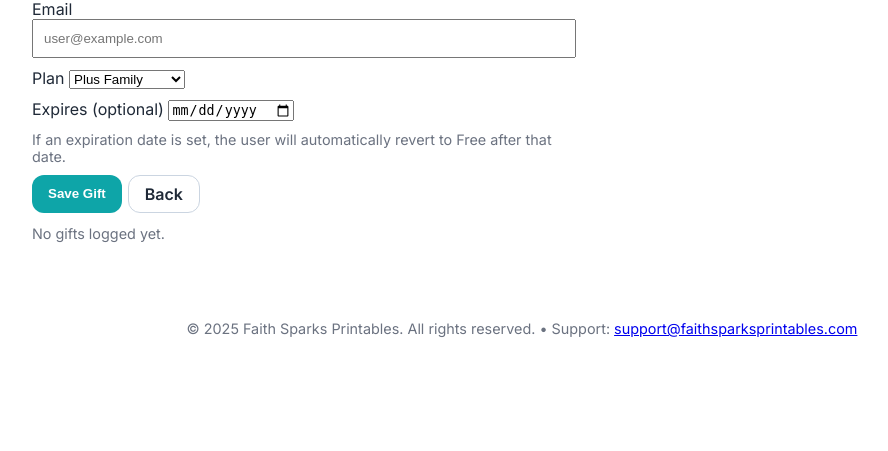
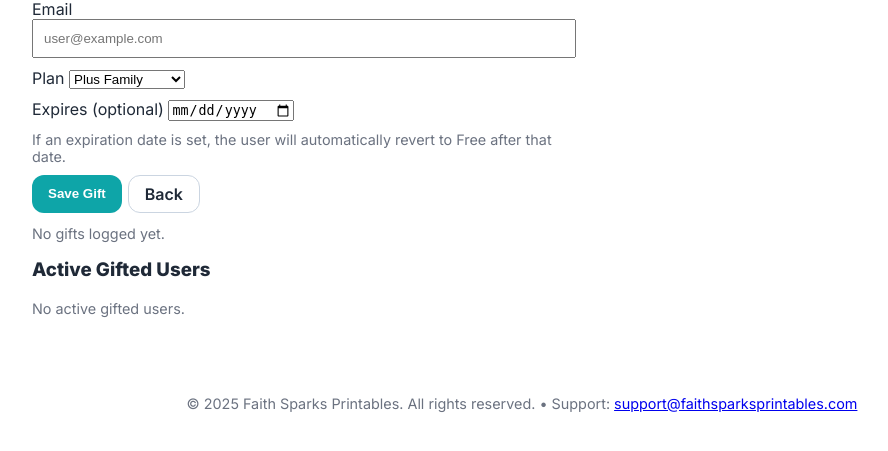
Before and after one commit to theandrewgordon/bible-generator, a Flask app: template templates/admin_gift.html in a window 1280 px wide. Shown: the part 169-620 px from the top of the page, without its empty margins (118-1006 px from the left). Run offline with Flask 3, Linux system fonts and the light colour scheme; the template is opened without the code that fills it, so the values that code supplies are empty; some libraries are stand-ins or nearby versions.

Commit message:
updated subscribe

```diff
--- a/app.py
+++ b/app.py
@@ -1430,6 +1430,20 @@ def admin_gift():
     if request.method == 'POST':
         if not db:
             return 'Firestore not configured', 500
+        action = (request.form.get('action') or 'gift').strip()
+        if action == 'revoke':
+            email = (request.form.get('email') or '').strip().lower()
+            if not email:
+                flash('Email is required', 'error')
+                return redirect(url_for('admin_gift'))
+            try:
+                db.collection('users').document(email).set({ 'plan': 'free', 'isPro': False, 'gifted': False, 'giftExpiresAt': None, 'updatedAt': firestore.SERVER_TIMESTAMP }, merge=True)
+                flash('Gift revoked', 'success')
+            except Exception as e:
+                traceback.print_exc()
+                flash(f'Revoke failed: {e}', 'error')
+            return redirect(url_for('admin_gift'))
+        # default: create/update gift
         email = (request.form.get('email') or '').strip().lower()
         plan = (request.form.get('plan') or 'family').strip().lower()
         expires = (request.form.get('expires') or '').strip()
@@ -1442,27 +1456,18 @@ def admin_gift():
             'gifted': True,
             'updatedAt': firestore.SERVER_TIMESTAMP,
         }
-        # Parse YYYY-MM-DD
         if expires:
             try:
                 y,m,d = [int(x) for x in expires.split('-')]
-                # Store as naive UTC date end-of-day
                 dt = datetime(y,m,d,23,59,59,tzinfo=timezone.utc)
                 data['giftExpiresAt'] = dt
             except Exception:
                 flash('Could not parse expiration date; ignoring.', 'warning')
         try:
             db.collection('users').document(email).set(data, merge=True)
-            # Log gift entry
             try:
                 admin_email = session.get('user_email')
-                entry = {
-                    'email': email,
-                    'plan': plan,
-                    'expiresAt': data.get('giftExpiresAt'),
-                    'by': admin_email,
-                    'at': firestore.SERVER_TIMESTAMP,
-                }
+                entry = { 'email': email, 'plan': plan, 'expiresAt': data.get('giftExpiresAt'), 'by': admin_email, 'at': firestore.SERVER_TIMESTAMP }
                 db.collection('gifts').add(entry)
             except Exception:
                 pass
@@ -1473,6 +1478,7 @@ def admin_gift():
         return redirect(url_for('admin_gift'))
     # GET: show last 50 gifts
     gifts = []
+    gifted_users = []
     if db:
         try:
             q = db.collection('gifts').order_by('at', direction=firestore.Query.DESCENDING).limit(50).stream()
@@ -1480,7 +1486,15 @@ def admin_gift():
                 gifts.append(d.to_dict())
         except Exception:
             gifts = []
-    return render_template('admin_gift.html', gifts=gifts)
+        try:
+            # Current gifted users (gifted true or plan != free with gift flag/expiry present)
+            q2 = db.collection('users').where(filter=firestore.FieldFilter('gifted','==', True)).stream()
+            for d in q2:
+                ud = d.to_dict() or {}
+                gifted_users.append({ 'email': d.id, 'plan': ud.get('plan','free'), 'expiresAt': ud.get('giftExpiresAt') })
+        except Exception:
+            gifted_users = []
+    return render_template('admin_gift.html', gifts=gifts, gifted_users=gifted_users)
 
 # ----- Admin: Collections CRUD -----
 @app.route('/admin/collections')
@@ -2469,6 +2483,23 @@ def browse():
     col_items.sort(key=lambda c: (int(c.get('order') or 9999), c.get('title','')))
     # enrich with counts
     collections = [ { 'slug': c['slug'], 'title': c['title'], 'count': len(c['verses']), 'zipUrl': c.get('zipUrl'), 'isFree': c.get('isFree'), 'isSubscriberOnly': c.get('isSubscriberOnly'), 'priceId': c.get('priceId') } for c in col_items ]
+    # Attach live price meta so Buy buttons reflect Stripe amounts
+    if stripe and STRIPE_SECRET_KEY:
+        seen: dict[str,dict] = {}
+        for c in collections:
+            pid = c.get('priceId')
+            if not pid:
+                continue
+            if pid in seen:
+                c['priceMeta'] = seen[pid]
+                continue
+            try:
+                p = stripe.Price.retrieve(pid)
+                meta = { 'amount': (p.get('unit_amount') or 0)/100.0, 'currency': (p.get('currency') or 'usd').upper() }
+                c['priceMeta'] = meta
+                seen[pid] = meta
+            except Exception:
+                c['priceMeta'] = None
     # Top packs by download count (all-time)
     top_packs = []
     # Top packs this week (sum of last 7 daily docs)
--- a/templates/admin_gift.html
+++ b/templates/admin_gift.html
@@ -45,4 +45,31 @@
 {% else %}
   <p class="small muted" style="margin-top:12px;">No gifts logged yet.</p>
 {% endif %}
+
+<h3 style="margin-top:16px;">Active Gifted Users</h3>
+{% if gifted_users %}
+  <table style="width:100%; border-collapse:collapse;">
+    <thead>
+      <tr><th style="text-align:left; padding:6px;">Email</th><th style="text-align:left; padding:6px;">Plan</th><th style="text-align:left; padding:6px;">Expires</th><th style="text-align:left; padding:6px;">Actions</th></tr>
+    </thead>
+    <tbody>
+      {% for u in gifted_users %}
+      <tr style="border-top:1px solid #e5e7eb;">
+        <td style="padding:6px;">{{ u.email }}</td>
+        <td style="padding:6px;">{{ u.plan }}</td>
+        <td style="padding:6px;">{{ u.expiresAt if u.expiresAt else '' }}</td>
+        <td style="padding:6px;">
+          <form method="post" action="{{ url_for('admin_gift') }}" onsubmit="return confirm('Revoke gift for {{ u.email }}?');">
+            <input type="hidden" name="action" value="revoke"/>
+            <input type="hidden" name="email" value="{{ u.email }}"/>
+            <button class="button" style="background:#fecaca; color:#111827;">Revoke</button>
+          </form>
+        </td>
+      </tr>
+      {% endfor %}
+    </tbody>
+  </table>
+{% else %}
+  <p class="small muted">No active gifted users.</p>
+{% endif %}
 {% endblock %}
```
